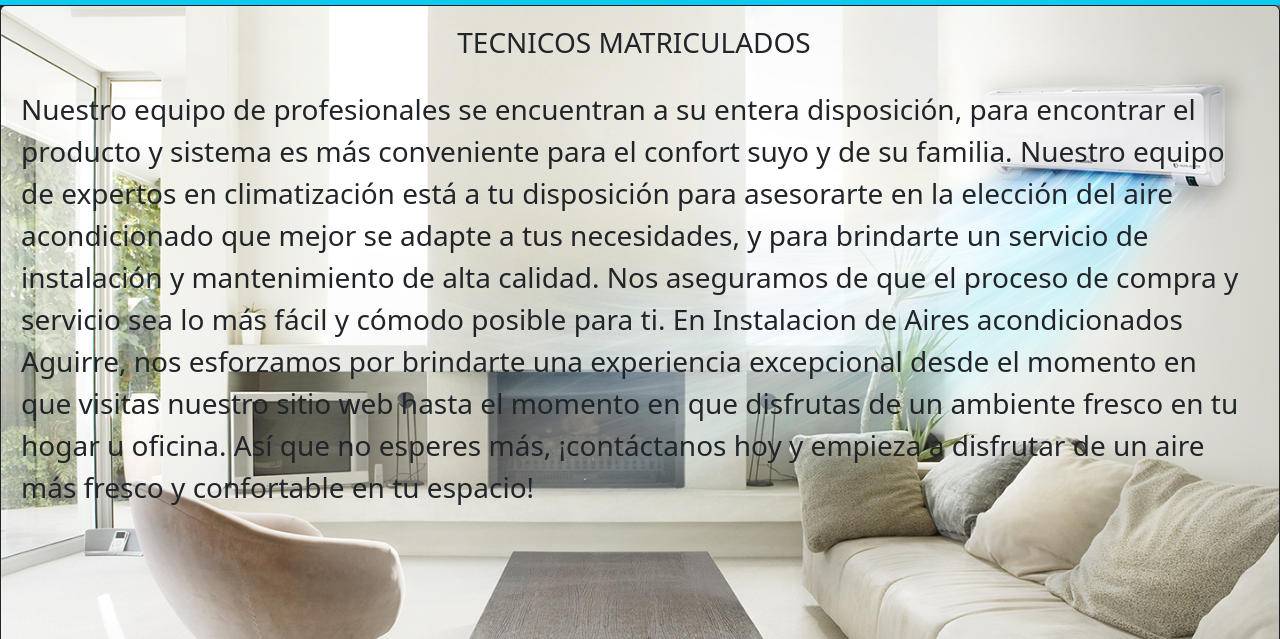
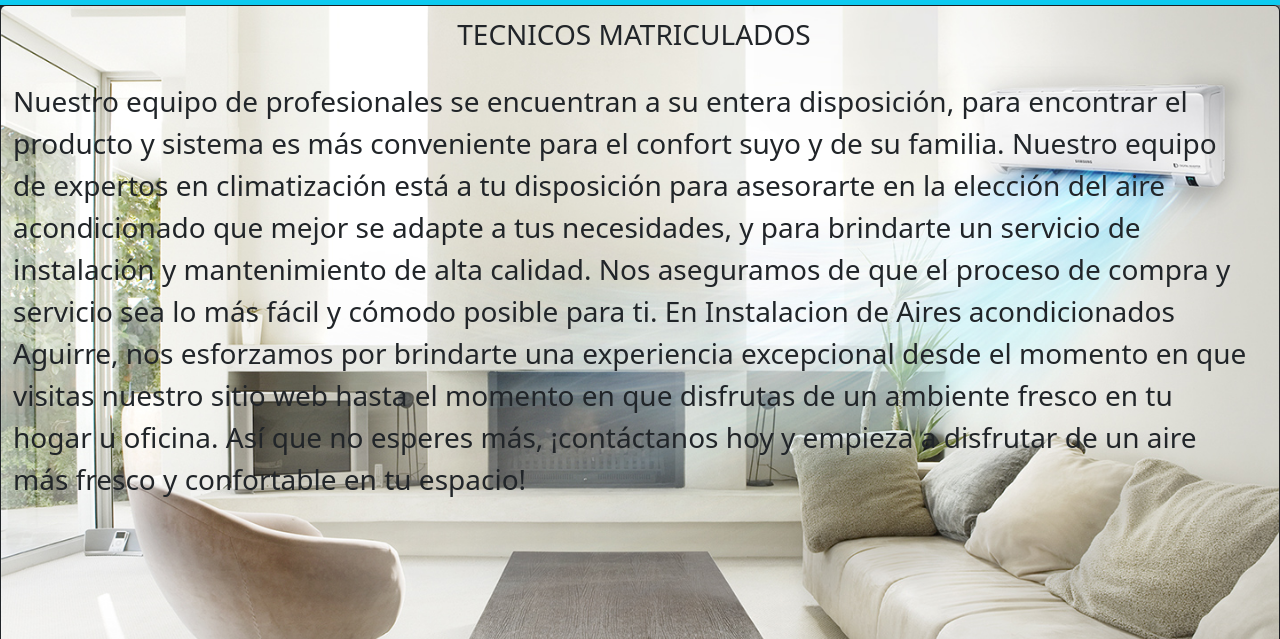
Before and after one commit to JonathanAguirre28/DesarrolloWeb-Bootstrap, a website: page pages/producto.html in a window 1280 px wide. Shown: the part 161-800 px from the top of the page. Drawn offline with nearby package versions, Linux system fonts and the light colour scheme.

Commit message:
modificando producto.html

```diff
--- a/pages/producto.html
+++ b/pages/producto.html
@@ -59,10 +59,9 @@
     <main class="row">
         <div class="card text-bg-dark">
           <img src="../imagenes/imagenProducto.jpg" class="card-img" alt="imagendeproducto">
-          <div class=" col-lg-12 col-12 card-img-overlay">
-            <h1 class="card-title d-flex justify-content-center text-dark p-1 fs-3" data-aos="fade-up"
-              data-aos-anchor-placement="bottom-bottom">TECNICOS MATRICULADOS</h1>
-            <p class="card-text text-dark fs-3 main__parrafo p-3" data-aos="zoom-out">Nuestro equipo de profesionales se encuentran a su entera
+          <div class=" col-lg-12 col-12 card-img-overlay p-2">
+            <h1 class="card-title d-flex justify-content-center text-dark p-1 fs-3">TECNICOS MATRICULADOS</h1>
+            <p class="card-text text-dark fs-3 main__parrafo p-3">Nuestro equipo de profesionales se encuentran a su entera
               disposición,
               para encontrar el producto y
               sistema es más conveniente para el confort suyo y de su familia. Nuestro equipo de expertos en
@@ -77,7 +76,7 @@
           </div>
         </div>
       <div class="col-lg-12 col-12 main__parrafodes">
-        <p class="card-text text-white d-flex justify-content-center p-1 m-1 fs-5" data-aos="fade-up">
+        <p class="card-text text-white d-flex justify-content-center p-1 m-1 fs-5">
           Nuestro equipo de profesionales se encuentran a su entera
           disposición,
           para encontrar el producto y
```
